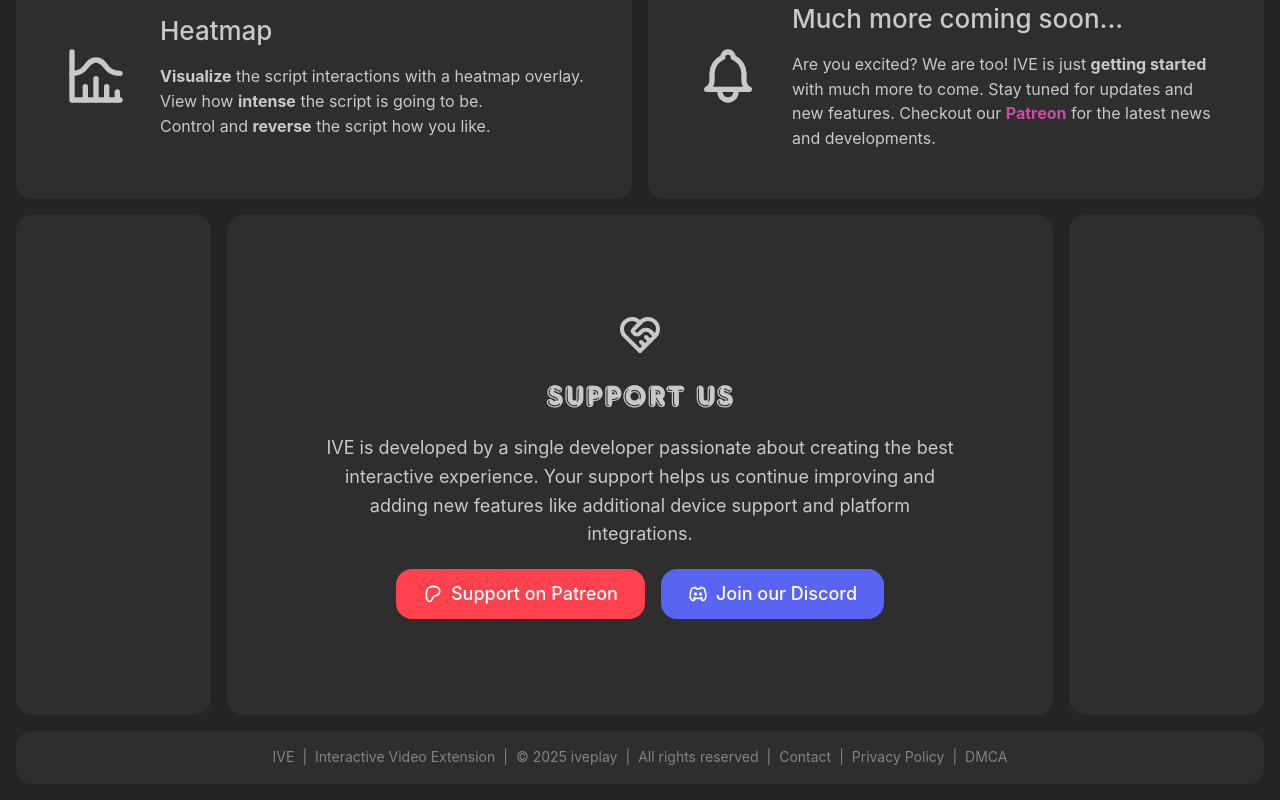
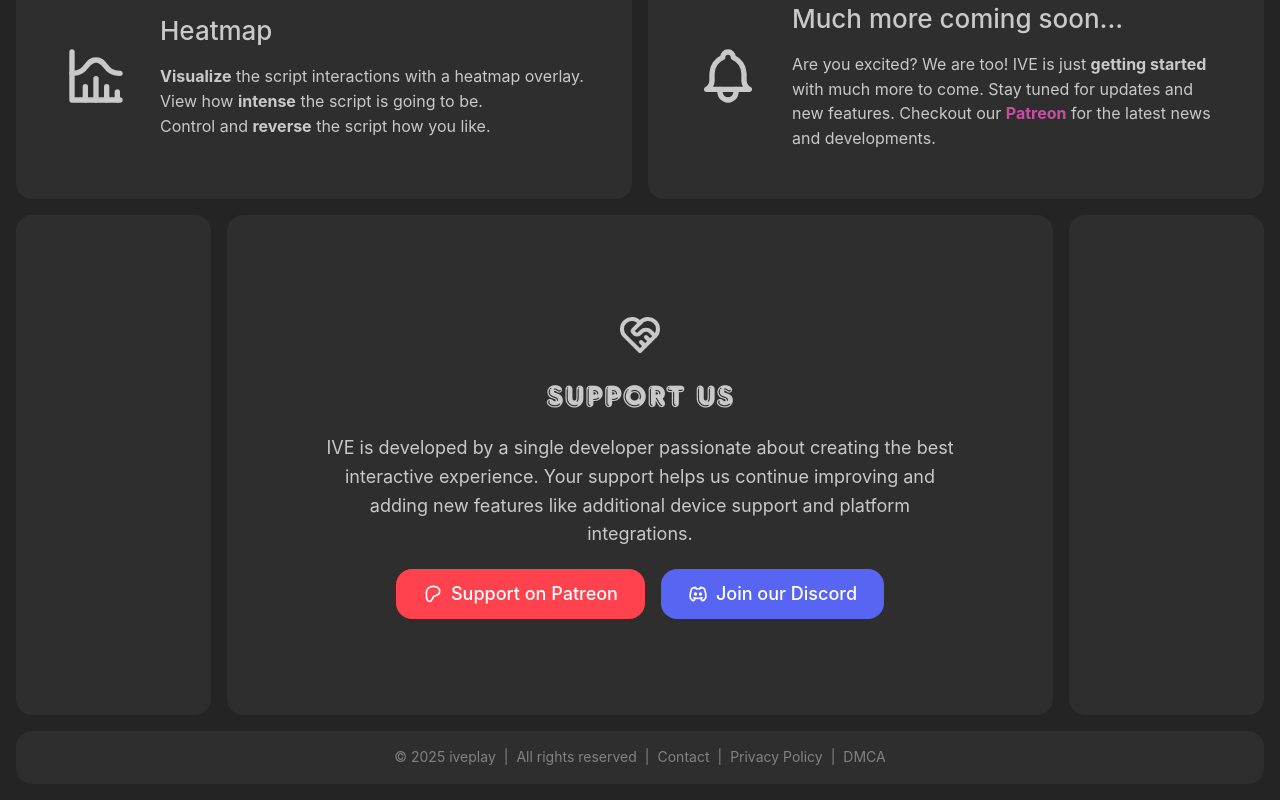
Before and after one commit to iveplay/ive-play, a Next.js app: page / in a window 1280 px wide. Shown: the part 2370-3170 px from the top of the page. Built offline with nearby package versions, Linux system fonts and the light colour scheme.

Commit message:
fix: pivacy

```diff
--- a/components/footer/Footer.tsx
+++ b/components/footer/Footer.tsx
@@ -6,10 +6,6 @@ export const Footer = () => {
   return (
     <Box component="footer" className="box w">
       <Text size="sm" c="dimmed" ta="center" className={styles.footerCopyRight}>
-        <span>
-          <span>IVE</span>
-          <span>Interactive Video Extension</span>
-        </span>
         <span>
           <span>© 2025 iveplay</span>
           <span>All rights reserved</span>
--- a/pages/privacy.tsx
+++ b/pages/privacy.tsx
@@ -1,7 +1,7 @@
 import { Box } from '@mantine/core';
 import { Footer } from '@/components/footer/Footer';
 import { Navigation } from '@/components/navigation/Navigation';
-import { PrivacyContent } from '@/content/piracy/PrivacyContent';
+import { PrivacyContent } from '@/content/privacy/PrivacyContent';
 
 const PrivacyPage = () => {
   return (
```
Also changed, not shown: content/privacy/PrivacyContent.module.css (renamed from content/piracy/PrivacyContent.module.css), content/privacy/PrivacyContent.tsx (renamed from content/piracy/PrivacyContent.tsx).
